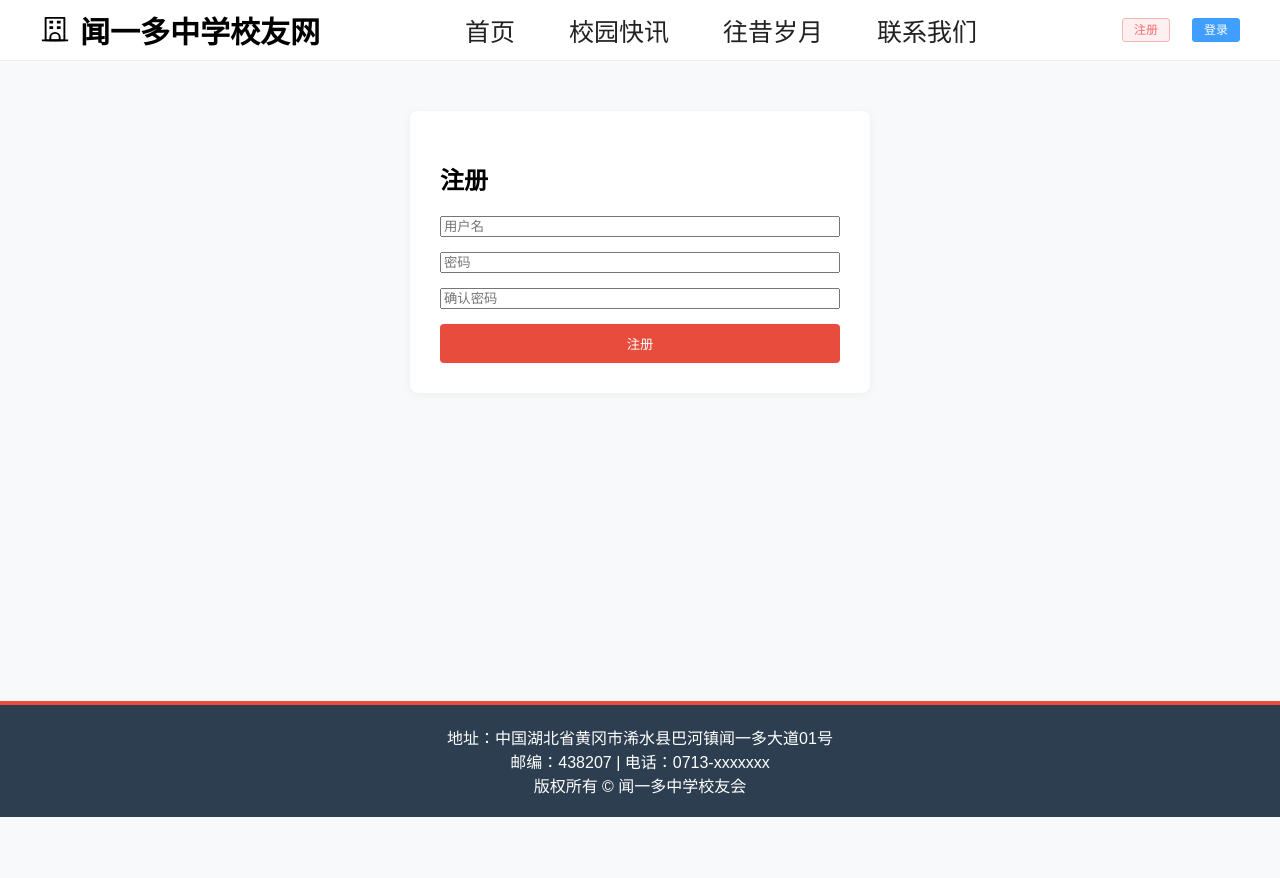
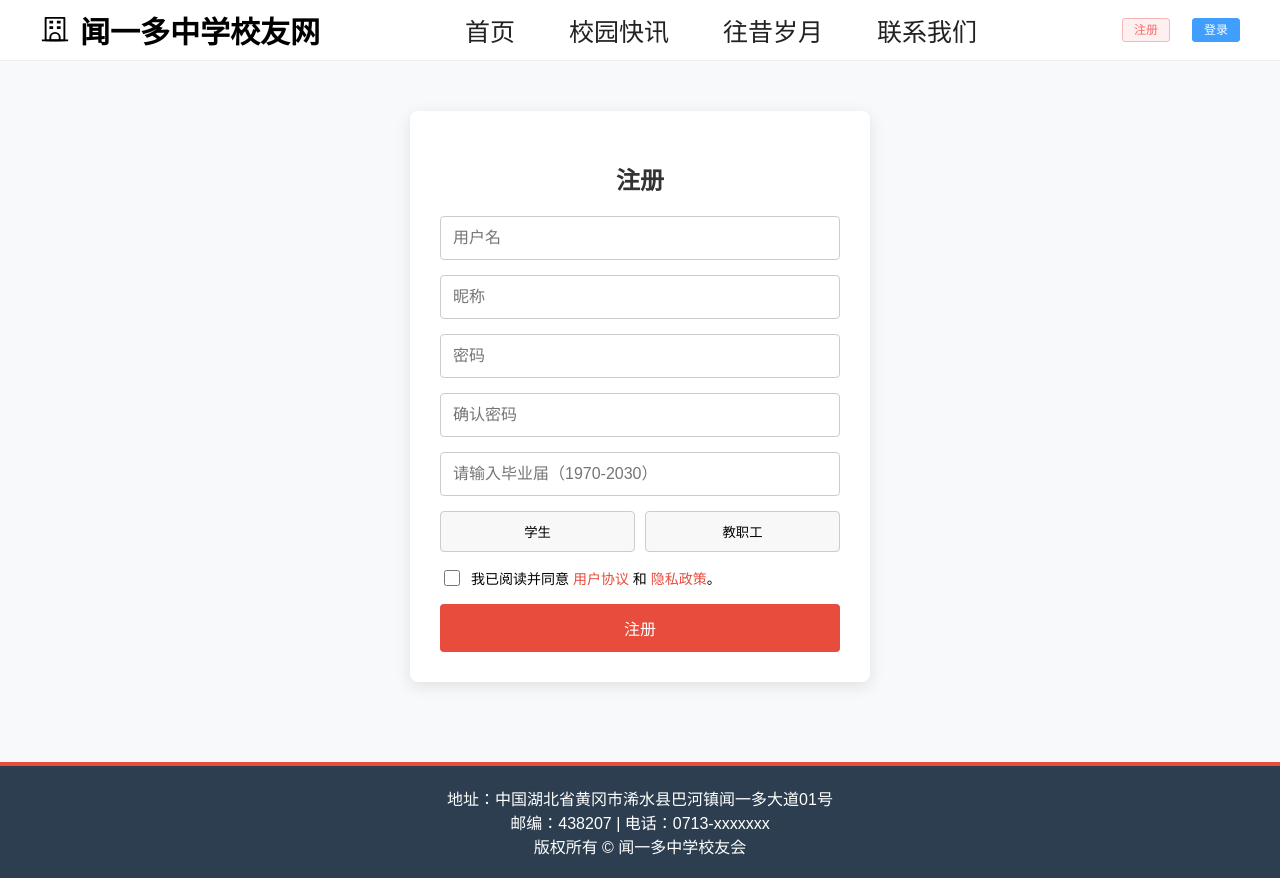
Before and after one commit to Jack-husx/school-friend, a Vue app: page /register in a window 1280 px wide. Before the commit the page ends 817 px from the top, so only its background shows below. Built offline with nearby package versions, Linux system fonts and the light colour scheme.

Commit message:
完善登录注册及忘记密码功能

```diff
--- a/src/components/business/Banner.vue
+++ b/src/components/business/Banner.vue
@@ -27,7 +27,7 @@ const images = ref([banner1, banner2, banner3])
 
 <style scoped>
 .banner-carousel {
-  width: 900px;
+  width: 1100px;
   margin: 30px auto 20px auto;
   border-radius: 8px;
   overflow: hidden;
@@ -37,7 +37,7 @@ const images = ref([banner1, banner2, banner3])
 }
 .banner-img {
   width: 100%;
-  height: 180px;
+  height: 200px;
   object-fit: cover;
   display: block;
 }
--- a/src/router/index.js
+++ b/src/router/index.js
@@ -31,6 +31,11 @@ const routes = [
     path: '/register',
     name: 'Register',
     component: () => import('../views/User/Register.vue')
+  },
+  {
+    path: '/forgot-password',   // 🔑 新增忘记密码路由
+    name: 'ForgotPassword',
+    component: () => import('../views/User/ForgotPassword.vue')
   }
 ]
 
--- /dev/null
+++ b/src/views/User/ForgotPassword.vue
@@ -0,0 +1,126 @@
+<template>
+    <div class="forgot-password">
+      <h2>找回密码</h2>
+      <form @submit.prevent="handleSubmit">
+        <input type="text" placeholder="请输入用户名" v-model.trim="username" />
+        <input type="text" placeholder="请输入邮箱或手机号" v-model.trim="account" />
+        <div class="verification">
+          <input type="text" placeholder="验证码" v-model.trim="code" />
+          <button type="button" @click="sendCode" :disabled="countdown > 0">
+            {{ countdown > 0 ? countdown + '秒后重发' : '发送验证码' }}
+          </button>
+        </div>
+        <input type="password" placeholder="新密码" v-model.trim="newPassword" />
+        <input type="password" placeholder="确认新密码" v-model.trim="confirmPassword" />
+        <button type="submit">确认修改</button>
+      </form>
+    </div>
+  </template>
+
+  <script setup>
+  import { ref } from 'vue';
+
+  const username = ref('');
+  const account = ref('');
+  const code = ref('');
+  const newPassword = ref('');
+  const confirmPassword = ref('');
+  const countdown = ref(0);
+  let timer = null;
+
+  // 模拟发送验证码
+  const sendCode = () => {
+    if (!account.value) {
+      alert('请输入邮箱或手机号');
+      return;
+    }
+    alert('验证码已发送（模拟）');
+    countdown.value = 60;
+    timer = setInterval(() => {
+      countdown.value--;
+      if (countdown.value <= 0) clearInterval(timer);
+    }, 1000);
+  };
+
+  // 提交修改
+  const handleSubmit = () => {
+    if (!username.value) {
+      alert('请输入用户名');
+      return;
+    }
+    if (!account.value) {
+      alert('请输入邮箱或手机号');
+      return;
+    }
+    if (!code.value) {
+      alert('请输入验证码');
+      return;
+    }
+    if (!newPassword.value) {
+      alert('请输入新密码');
+      return;
+    }
+    if (newPassword.value !== confirmPassword.value) {
+      alert('两次输入的密码不一致');
+      return;
+    }
+    alert('密码修改成功！请返回登录');
+  };
+  </script>
+
+  <style scoped>
+  .forgot-password {
+    max-width: 400px;
+    margin: 50px auto;
+    padding: 30px;
+    background: #fff;
+    border-radius: 8px;
+    box-shadow: 0 4px 16px rgba(0, 0, 0, 0.1);
+  }
+  h2 {
+    text-align: center;
+    margin-bottom: 20px;
+  }
+  form {
+    display: flex;
+    flex-direction: column;
+    gap: 15px;
+  }
+  input {
+    padding: 12px;
+    font-size: 16px;
+    border: 1px solid #ccc;
+    border-radius: 4px;
+    width: 100%;
+    box-sizing: border-box;
+  }
+  .verification {
+    display: flex;
+    gap: 10px;
+  }
+  .verification input {
+    flex: 2;
+  }
+  .verification button {
+    flex: 1;
+    background: #3498db;
+    color: #fff;
+    border: none;
+    border-radius: 4px;
+    cursor: pointer;
+  }
+  .verification button:disabled {
+    background: #ccc;
+  }
+  button[type="submit"] {
+    background: #e74c3c;
+    color: #fff;
+    border: none;
+    padding: 12px;
+    font-size: 16px;
+    border-radius: 4px;
+  }
+  button[type="submit"]:hover {
+    background: #c0392b;
+  }
+  </style>
--- a/src/views/User/Login.vue
+++ b/src/views/User/Login.vue
@@ -1,36 +1,94 @@
 <template>
   <div class="login">
     <h2>登录</h2>
-      <form>
-        <input type="text" placeholder="用户名" />
-        <input type="password" placeholder="密码" />
+    <form @submit.prevent="handleSubmit">
+      <input type="text" placeholder="用户名" v-model.trim="username" />
+      <input type="password" placeholder="密码" v-model.trim="password" />
       <button type="submit">登录</button>
     </form>
+
+    <!-- 忘记密码 -->
+    <div class="extra-options">
+      <a href="#" @click.prevent="goForgotPassword">忘记密码？</a>
+    </div>
   </div>
 </template>
 
 <script setup>
+import { ref } from 'vue';
+import { useRouter } from 'vue-router';
+
+const username = ref('');
+const password = ref('');
+const router = useRouter();
+
+const handleSubmit = () => {
+  if (!username.value) {
+    alert('请输入用户名');
+    return;
+  }
+  if (!password.value) {
+    alert('请输入密码');
+    return;
+  }
+
+  alert('登录成功！');
+};
+
+// 跳转忘记密码页
+const goForgotPassword = () => {
+  router.push('/forgot-password');
+};
 </script>
 
 <style scoped>
+/* 保持和注册页面一致 */
 .login {
   max-width: 400px;
   margin: 50px auto;
   padding: 30px;
   background: #fff;
   border-radius: 8px;
-    box-shadow: 0 2px 8px #eee;
+  box-shadow: 0 4px 16px rgba(0, 0, 0, 0.1);
+}
+h2 {
+  text-align: center;
+  margin-bottom: 20px;
 }
 form {
   display: flex;
   flex-direction: column;
   gap: 15px;
 }
+input {
+  padding: 12px;
+  font-size: 16px;
+  border: 1px solid #ccc;
+  border-radius: 4px;
+  width: 100%;
+  box-sizing: border-box;
+}
 button {
   background: #e74c3c;
   color: #fff;
   border: none;
-    padding: 10px;
+  padding: 12px;
+  font-size: 16px;
   border-radius: 4px;
 }
+button:hover {
+  background: #c0392b;
+}
+.extra-options {
+  margin-top: 10px;
+  text-align: right;
+}
+.extra-options a {
+  font-size: 14px;
+  color: #e74c3c;
+  text-decoration: none;
+}
+.extra-options a:hover {
+  text-decoration: underline;
+}
 </style>
--- a/src/views/User/Register.vue
+++ b/src/views/User/Register.vue
@@ -1,16 +1,139 @@
 <template>
   <div class="register">
     <h2>注册</h2>
-      <form>
-        <input type="text" placeholder="用户名" />
-        <input type="password" placeholder="密码" />
-        <input type="password" placeholder="确认密码" />
+    <form @submit.prevent="handleSubmit">
+      <input type="text" placeholder="用户名" v-model.trim="username" />
+      <input type="text" placeholder="昵称" v-model.trim="nickname" />
+      <input type="password" placeholder="密码" v-model.trim="password" />
+      <input type="password" placeholder="确认密码" v-model.trim="confirmPassword" />
+
+      <!-- 毕业届输入框 + 下拉 -->
+      <input
+        list="year-options"
+        type="number"
+        placeholder="请输入毕业届（1970-2030）"
+        v-model.number="year"
+        min="1970"
+        max="2030"
+      />
+      <datalist id="year-options">
+        <option v-for="y in yearRange" :key="y" :value="y">{{ y }}</option>
+      </datalist>
+
+      <!-- 身份选择按钮组 -->
+      <div class="identity">
+        <button
+          type="button"
+          :class="{ active: identity === '学生' }"
+          @click="identity = '学生'"
+        >
+          学生
+        </button>
+        <button
+          type="button"
+          :class="{ active: identity === '教职工' }"
+          @click="identity = '教职工'"
+        >
+          教职工
+        </button>
+      </div>
+
+      <!-- 勾选框区域 -->
+      <div class="checkbox-container">
+        <input type="checkbox" id="agreement" v-model="agreed" />
+        <label for="agreement">
+          我已阅读并同意
+          <a href="#" @click.prevent="showAgreement('user')">用户协议</a> 和
+          <a href="#" @click.prevent="showAgreement('privacy')">隐私政策</a>。
+        </label>
+      </div>
+
       <button type="submit">注册</button>
     </form>
+
+    <!-- 模态框 -->
+    <div v-if="modalVisible" class="modal-overlay" @click="closeModal">
+      <div class="modal" @click.stop>
+        <h3>{{ modalTitle }}</h3>
+        <p>{{ modalContent }}</p>
+        <button @click="closeModal">关闭</button>
+      </div>
+    </div>
   </div>
 </template>
 
 <script setup>
+import { ref } from 'vue';
+
+const username = ref('');
+const nickname = ref('');
+const password = ref('');
+const confirmPassword = ref('');
+const year = ref('');
+const identity = ref('');
+const agreed = ref(false);
+
+// 生成 1970~2030 的下拉选项
+const yearRange = Array.from({ length: 2030 - 1970 + 1 }, (_, i) => 1970 + i);
+
+// 模态框状态
+const modalVisible = ref(false);
+const modalTitle = ref('');
+const modalContent = ref('');
+
+const handleSubmit = () => {
+  if (!username.value) {
+    alert('请输入用户名');
+    return;
+  }
+  if (!nickname.value) {
+    alert('请输入昵称');
+    return;
+  }
+  if (!password.value) {
+    alert('请输入密码');
+    return;
+  }
+  if (!confirmPassword.value) {
+    alert('请确认密码');
+    return;
+  }
+  if (password.value !== confirmPassword.value) {
+    alert('两次输入的密码不一致');
+    return;
+  }
+  if (!year.value || year.value < 1970 || year.value > 2030) {
+    alert('届别必须在 1970 ~ 2030 之间');
+    return;
+  }
+  if (!identity.value) {
+    alert('请选择身份');
+    return;
+  }
+  if (!agreed.value) {
+    alert('请先阅读并同意 用户协议 和 隐私政策');
+    return;
+  }
+
+  alert(`注册成功！用户名：${username.value}, 昵称：${nickname.value}, 届别：${year.value}, 身份：${identity.value}`);
+};
+
+// 显示协议模态框
+const showAgreement = (type) => {
+  if (type === 'user') {
+    modalTitle.value = '用户协议';
+    modalContent.value = '这里是用户协议的内容...';
+  } else if (type === 'privacy') {
+    modalTitle.value = '隐私政策';
+    modalContent.value = '这里是隐私政策的内容...';
+  }
+  modalVisible.value = true;
+};
+
+// 关闭模态框
+const closeModal = () => {
+  modalVisible.value = false;
+};
 </script>
 
 <style scoped>
@@ -18,20 +141,110 @@
   max-width: 400px;
   margin: 50px auto;
   padding: 30px;
-    background: #fff;
+  background: #ffffff;
   border-radius: 8px;
-    box-shadow: 0 2px 8px #eee;
+  box-shadow: 0 4px 16px rgba(0, 0, 0, 0.1);
+  font-family: Arial, sans-serif;
+}
+h2 {
+  color: #333;
+  margin-bottom: 20px;
+  text-align: center;
 }
 form {
   display: flex;
   flex-direction: column;
   gap: 15px;
 }
-  button {
+input {
+  padding: 12px;
+  font-size: 16px;
+  border: 1px solid #ccc;
+  border-radius: 4px;
+  width: 100%;
+  box-sizing: border-box;
+  transition: border-color 0.3s;
+}
+input:focus {
+  border-color: #e74c3c;
+  outline: none;
+}
+
+/* 身份选择美化 */
+.identity {
+  display: flex;
+  gap: 10px;
+  justify-content: center;
+}
+.identity button {
+  flex: 1;
+  padding: 10px;
+  border: 1px solid #ccc;
+  background: #f8f8f8;
+  border-radius: 4px;
+  cursor: pointer;
+  transition: all 0.3s;
+}
+.identity button.active {
+  background: #e74c3c;
+  color: #fff;
+  border-color: #e74c3c;
+}
+.identity button:hover {
+  background: #f1f1f1;
+}
+
+/* 复选框 */
+.checkbox-container {
+  display: flex;
+  align-items: center;
+  font-size: 14px;
+  text-align: left;
+  gap: 8px;
+}
+.checkbox-container input[type="checkbox"] {
+  width: 16px;
+  height: 16px;
+  cursor: pointer;
+}
+.checkbox-container a {
+  color: #e74c3c;
+  text-decoration: none;
+}
+.checkbox-container a:hover {
+  text-decoration: underline;
+}
+
+button[type="submit"] {
   background: #e74c3c;
   color: #fff;
   border: none;
-    padding: 10px;
+  padding: 12px;
+  font-size: 16px;
   border-radius: 4px;
+  transition: background-color 0.3s;
+}
+button[type="submit"]:hover {
+  background: #c0392b;
+}
+
+/* 模态框 */
+.modal-overlay {
+  position: fixed;
+  top: 0;
+  left: 0;
+  right: 0;
+  bottom: 0;
+  background: rgba(0, 0, 0, 0.5);
+  display: flex;
+  justify-content: center;
+  align-items: center;
+}
+.modal {
+  background: #fff;
+  padding: 20px;
+  border-radius: 8px;
+  width: 300px;
+  text-align: center;
 }
 </style>
```
Lines whose indentation alone changed are shown as unchanged.
